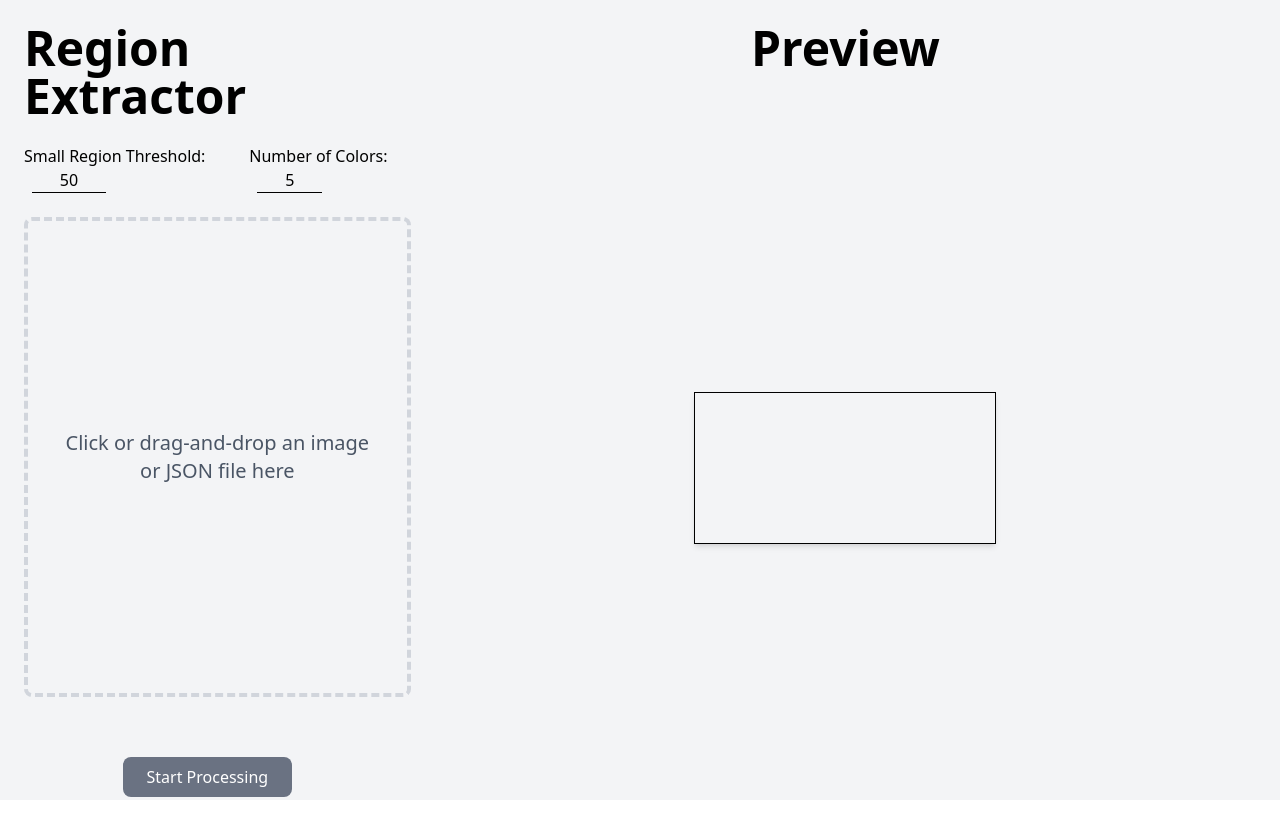
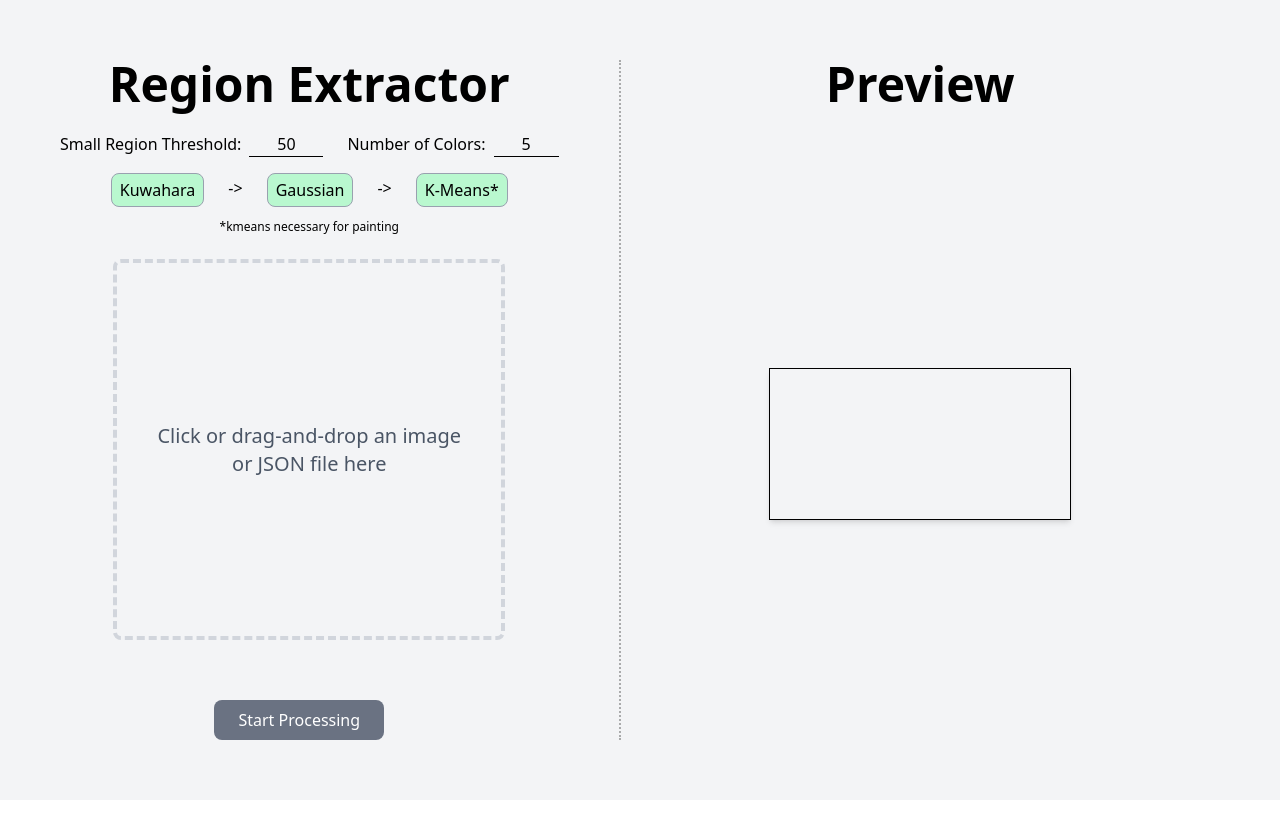
Before and after one commit to vivan-sinha/184-Final-Project, a React (Vite) app in the folder code/coloring_book/: page / in a window 1280 px wide. Shown: the top 836 px of the page. After the commit the page ends 800 px from the top, so only its background shows below. Built offline with nearby package versions, Linux system fonts and the light colour scheme.

Commit message:
ui cleanup

```diff
--- a/code/coloring_book/src/UploadFilePage.jsx
+++ b/code/coloring_book/src/UploadFilePage.jsx
@@ -17,8 +17,11 @@ export default function UploadFilePage({ onComplete }) {
   const [imageState, setImageState] = useState(null);
   const [filenameState, setFilenameState] = useState(null);
   const [canStartProcessing, setCanStartProcessing] = useState(false);
-  const [canStartDrawing, setCanStartDrawing] = useState(false);
+  const [canStartPainting, setCanStartPainting] = useState(false);
   const [currentStatus, setCurrentStatus] = useState('')
+  const [doKuwahara, setDoKuwahara] = useState(true)
+  const [doGaussian, setDoGaussian] = useState(true)
+  const [doClustering, setDoClustering] = useState(true)
 
   const delayWithDraw = async (ms) => {
     await new Promise(requestAnimationFrame);
@@ -27,8 +30,9 @@ export default function UploadFilePage({ onComplete }) {
 
   const processImageFromCanvas = async (canvas, filename) => {
     setCanStartProcessing(false);
-    setCanStartDrawing(false);
+    setCanStartPainting(false);
     setImageState(null);
+    const usedClustering = doClustering;
     const img = new Image();
     img.onload = async () => {
       const ctx = canvasRef.current.getContext("2d");
@@ -37,34 +41,34 @@ export default function UploadFilePage({ onComplete }) {
       // setImageDimensions({ width: img.width, height: img.height });
 
       ctx.drawImage(img, 0, 0);
+      if (doKuwahara) {
         setCurrentStatus('Applying Kuwahara Filter...')
-      await delayWithDraw(100);
+        await delayWithDraw(10);
 
         KuwaharaFilter(ctx, img.width, img.height);
+      }
+
+      if (doGaussian) {
         setCurrentStatus('Blurring Edges...')
         await delayWithDraw(800);
 
         GaussianBlur(ctx, img.width, img.height, 2);
+      }
+
+      if (doClustering) {
         setCurrentStatus('Clustering Colors...')
         await delayWithDraw(800);
 
         KMeansTransformation(ctx, img, numColors);
-      await delayWithDraw(800);
+      }
+      await delayWithDraw(10);
 
-      // extractRegions(
-      //   ctx,
-      //   setColors,
-      //   setRegionMap,
-      //   SMALL_REGION_THRESHOLD,
-      //   onComplete,
-      //   img,
-      //   filename
-      // );
-
-      setCurrentStatus('Done!')
+      setCurrentStatus('Done! (except for small region combining)')
       setImageState(img);
       setFilenameState(filename);
-      setCanStartDrawing(true);
+      if (usedClustering) {
+        setCanStartPainting(true);
+      }
     };
     img.src = canvas.toDataURL();
   };
@@ -122,7 +126,7 @@ export default function UploadFilePage({ onComplete }) {
     }
 
     setCanStartProcessing(true);
-    setCanStartDrawing(false);
+    setCanStartPainting(false);
     setCurrentStatus('')
   };
 
@@ -144,7 +148,7 @@ export default function UploadFilePage({ onComplete }) {
   };
 
 
-  const startDrawing = () => {
+  const startPainting = () => {
     const ctx = canvasRef.current.getContext("2d")
     extractRegions(
       ctx,
@@ -158,13 +162,13 @@ export default function UploadFilePage({ onComplete }) {
   }
 
   return (
-    <div className="flex h-[100vh] w-full p-6">
+    <div className="flex h-[100vh] w-full p-15">
       {/* Left side */}
-      <div className="w-1/3 pr-6 flex flex-col space-y-6">
+      <div className="w-auto pr-15 flex flex-col items-center space-y-6 whitespace-nowrap border-r-2 border-black/30 border-dotted">
         <h1 className="text-5xl font-semibold">Region Extractor</h1>
-
+        <div>
           <div className="flex gap-6">
-          <label>
+            <label className=''>
               Small Region Threshold:
               <input
                 type="number"
@@ -177,30 +181,43 @@ export default function UploadFilePage({ onComplete }) {
                 className="no-spinner ml-2 border-b outline-0 text-center"
               />
             </label>
-
             <label>
               Number of Colors:
               <input
                 type="number"
-              min={-1}
+                min={0}
                 max={30}
                 value={numColors}
                 onChange={(e) =>
-                setNumColors(Math.max(-1, Math.min(256, Number(e.target.value))))
+                  setNumColors(Math.max(0, Math.min(256, Number(e.target.value))))
                 }
                 className="no-spinner ml-2 border-b outline-0 text-center"
               />
             </label>
           </div>
-
+          <div className="flex w-full gap-6 items-center justify-center">
+            <div className={`mt-4 px-2 py-1 rounded-lg mb-3 border border-gray-400 flex items-center gap-2 cursor-pointer ${doKuwahara ? "bg-green-200" : "bg-white"}`} onClick={() => setDoKuwahara(prev => !prev)}>
+              Kuwahara
+            </div>
+            {"->"}
+            <div className={`mt-4 px-2 py-1 rounded-lg mb-3 border border-gray-400 flex items-center gap-2 cursor-pointer ${doGaussian ? "bg-green-200" : "bg-white"}`} onClick={() => setDoGaussian(prev => !prev)}>
+              Gaussian
+            </div>
+            {"->"}
+            <div className={`mt-4 px-2 py-1 rounded-lg mb-3 border border-gray-400 flex items-center gap-2 cursor-pointer ${doClustering ? "bg-green-200" : "bg-white"}`} onClick={() => setDoClustering(prev => !prev)}>
+              K-Means*
+            </div>
+          </div>
+          <div className='text-center text-xs'>*kmeans necessary for painting</div>
+        </div>
         <div className='h-full flex flex-col items-center justify-items-center justify-center space-y-15'>
           <div
-            className="flex flex-col items-center justify-center h-[60vh] border-4 border-dashed border-gray-300 rounded-lg p-8 text-center cursor-pointer hover:bg-gray-50 transition"
+            className="flex flex-col items-center justify-center h-full border-4 border-dashed border-gray-300 rounded-lg p-8 text-center cursor-pointer hover:bg-gray-50 transition"
             onClick={() => fileInputRef.current?.click()}
             onDrop={handleDrop}
             onDragOver={handleDragOver}
           >
-            <p className="text-gray-600 text-xl">Click or drag-and-drop an image or JSON file here</p>
+            <p className="text-gray-600 text-xl whitespace-normal text-center max-w-xs">Click or drag-and-drop an image or JSON file here</p>
             <input
               ref={fileInputRef}
               type="file"
@@ -217,10 +234,10 @@ export default function UploadFilePage({ onComplete }) {
               Start Processing
             </button>
             <button
-              onClick={startDrawing}
-              className={`px-6 py-2 bg-green-600 text-white rounded-lg hover:bg-green-700 transition ${canStartDrawing ? '' : 'hidden'}`}
+              onClick={startPainting}
+              className={`px-6 py-2 bg-green-600 text-white rounded-lg hover:bg-green-700 transition ${canStartPainting ? '' : 'hidden'}`}
             >
-              Start Drawing
+              Start Painting
             </button>
           </div>
         </div>
@@ -243,11 +260,11 @@ ${regionMap.map(region =>
       </div>
 
       {/* Right side */}
-      <div className="w-2/3">
+      <div className="w-full h-full flex flex-col justify-center text-center overflow-hidden">
         <div className='text-center'><h1 className='text-5xl font-semibold pb-5'>Preview</h1></div>
-        <div className={`h-full flex flex-col justify-center items-center`}>
+        <div className={`h-full overflow-hidden flex flex-col justify-center items-center overflow-y-scroll`}>
           {currentStatus}
-          <canvas ref={canvasRef} className="border shadow-md" />
+          <canvas ref={canvasRef} className="border shadow-md mt-5" />
         </div>
       </div>
     </div>
```
Also changed, not shown: code/coloring_book/package.json (+5 -2 lines). Lines whose indentation alone changed are shown as unchanged.
